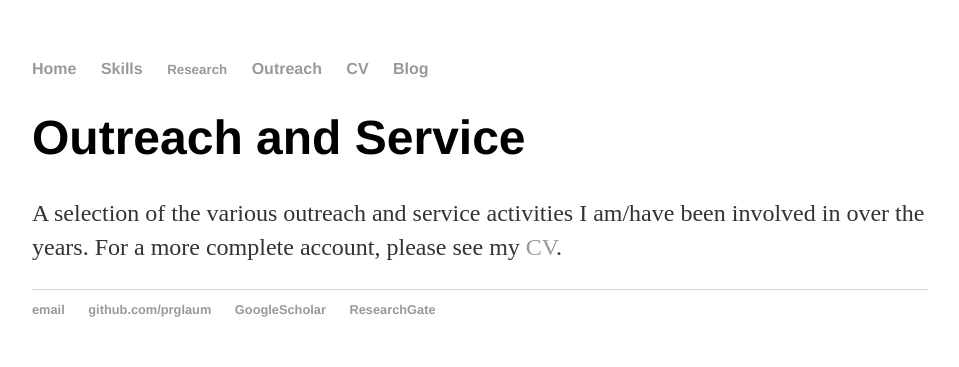
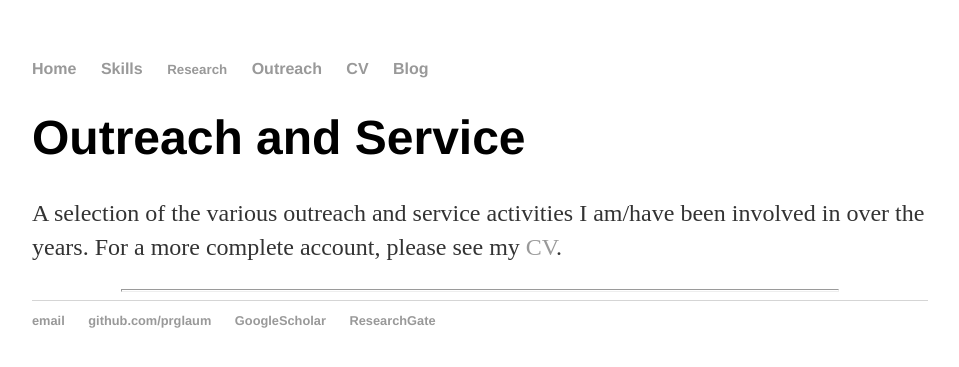
Before and after one commit to prglaum/prglaum.github.io, a Jekyll site: the page built from outreach/index.html, in a window 1280 px wide. Shown: the top 367 px of the page, without its empty margins (160-1119 px from the left). Built offline with Jekyll 4.4.1, drawn with Linux system fonts in a browser that asks for light colours.

Commit message:
Update index.html

```diff
--- a/outreach/index.html
+++ b/outreach/index.html
@@ -8,3 +8,7 @@ title: Outreach & Service
   <a href="https://prglaum.github.io/cv/">CV</a>.
  </p>
 </div><!-- /.blurb -->
+
+
+
+<hr width="80%" align="center" size="3">
```
